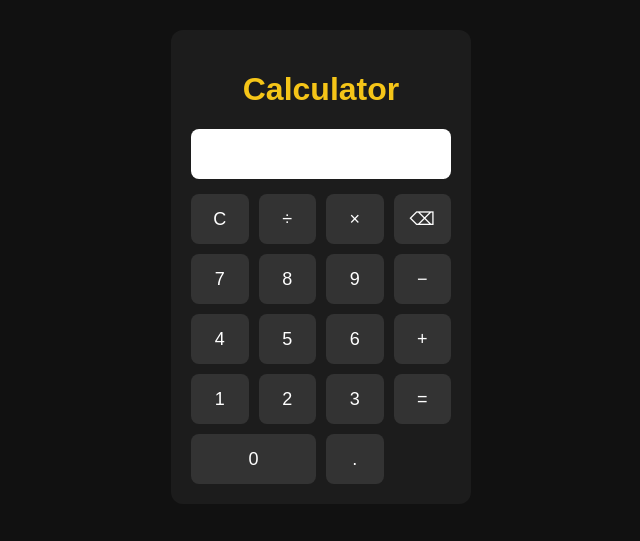
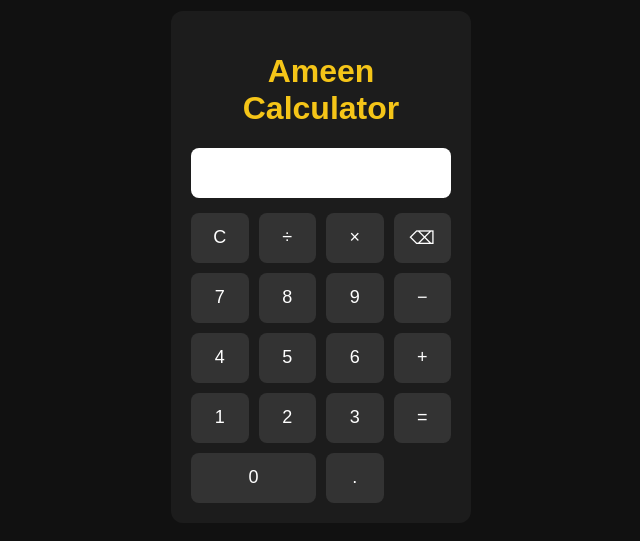
Before and after one commit to ameeennn273-sudo/Calculator-11, a plain HTML site: page index.html in a window 1280 px wide. Shown: the part 141-682 px from the top of the page, without its empty margins (319-959 px from the left). Drawn offline with Linux system fonts and the light colour scheme.

Commit message:
Update index.html

```diff
--- a/index.html
+++ b/index.html
@@ -2,13 +2,13 @@
 <html lang="en">
 <head>
   <meta charset="UTF-8">
-  <title>Calculator</title>
+  <title>Ameen Calculator</title>
   <link rel="stylesheet" href="style.css">
 </head>
 <body>
 
   <div class="calculator">
-    <h1>Calculator</h1>
+    <h1>Ameen Calculator</h1>
 
     <input type="text" id="display" readonly>
 
```
